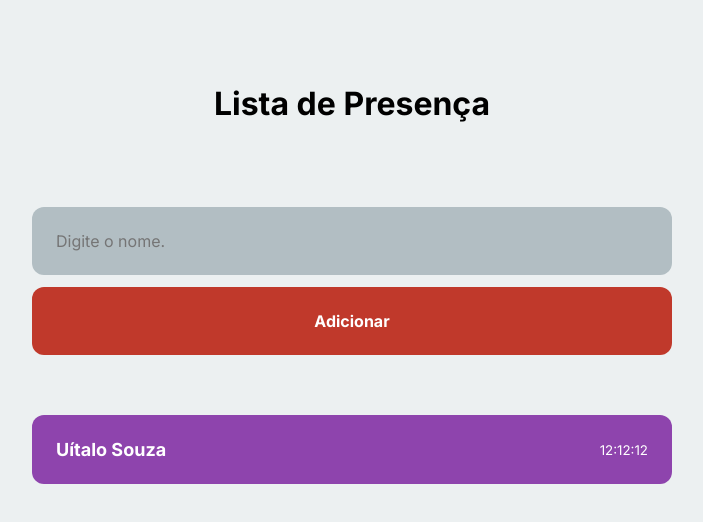
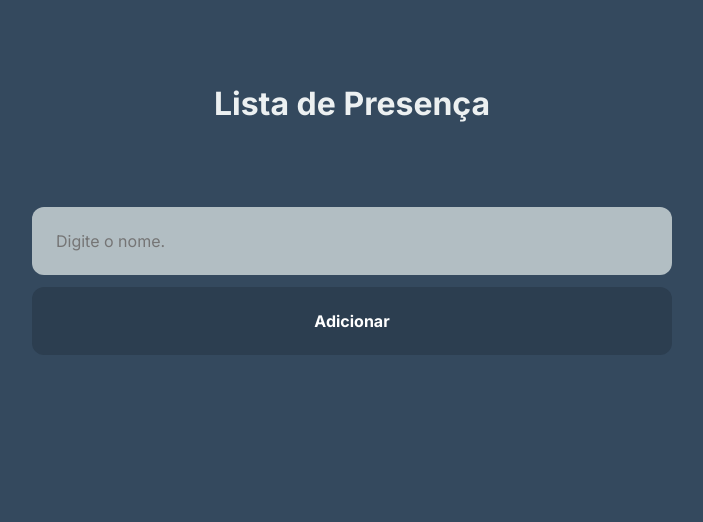
Before and after one commit to uitalorss/lista-presenca, a React (Vite) app: page / in a window 1280 px wide. Shown: the top 522 px of the page, without its empty margins (288-991 px from the left). Built offline with nearby package versions, Linux system fonts and the light colour scheme.

Commit message:
Adicionando nome e atualizando a lista

```diff
--- a/src/components/Card/index.jsx
+++ b/src/components/Card/index.jsx
@@ -1,10 +1,10 @@
 import './styles.css'
 
-export function Card(){
+export function Card(props){
   return(
     <div className='card'>
-      <strong>Uítalo Souza</strong>
-      <small>12:12:12</small>
+      <strong>{props.name}</strong>
+      <small>{props.time}</small>
     </div>
   )
 }
--- a/src/components/Card/styles.css
+++ b/src/components/Card/styles.css
@@ -3,7 +3,7 @@
   padding: 24px;
 
   margin-bottom: 16px;
-  background: #8e44ad;
+  background: #30336b;
   color: #ffffff;
 
   border-radius: 12px;
--- a/src/pages/Home/index.jsx
+++ b/src/pages/Home/index.jsx
@@ -1,16 +1,39 @@
 import './style.css'
 
 import { Card } from '../../components/Card'
+import { useState } from 'react'
 
 export function Home() {
+
+  const [student, setStudent] = useState();
+  const [listStudents, setListStudents] = useState([])
+
+  function handleAddStudent(){
+    const newStudent = {
+      name: student,
+      time: new Date().toLocaleDateString("pt-br", {
+        hour: '2-digit',
+        minute: '2-digit',
+        second: '2-digit'
+      })
+    };
+    setListStudents([...listStudents, newStudent])
+  }
 
   return (
     <div className='container'>
       <h1>Lista de Presença</h1>
-      <input type="text" placeholder="Digite o nome." />
-      <button>Adicionar</button>
+      <input
+        type="text"
+        placeholder="Digite o nome."
+        onChange={e => {setStudent(e.target.value)}}
+      />
+      <button onClick={handleAddStudent}>Adicionar</button>
 
-      <Card />
+      {listStudents.map((itemStudent) => {
+          return <Card name={itemStudent.name} time={itemStudent.time}/>
+      })}
+
     </div>
   )
 }
--- a/src/pages/Home/style.css
+++ b/src/pages/Home/style.css
@@ -27,7 +27,7 @@
   padding: 24px;
   margin: 12px 0 60px 0;
 
-  background: #c0392b;
+  background: #2c3e50;
   color: #ffffff;
 
   font-size: 16px;
--- a/src/styles/global.css
+++ b/src/styles/global.css
@@ -5,7 +5,8 @@
 }
 
 body{
-  background: #ecf0f1;
+  background: #34495e;
+  color: #ecf0f1;
 }
 
 body, input, button{
```
